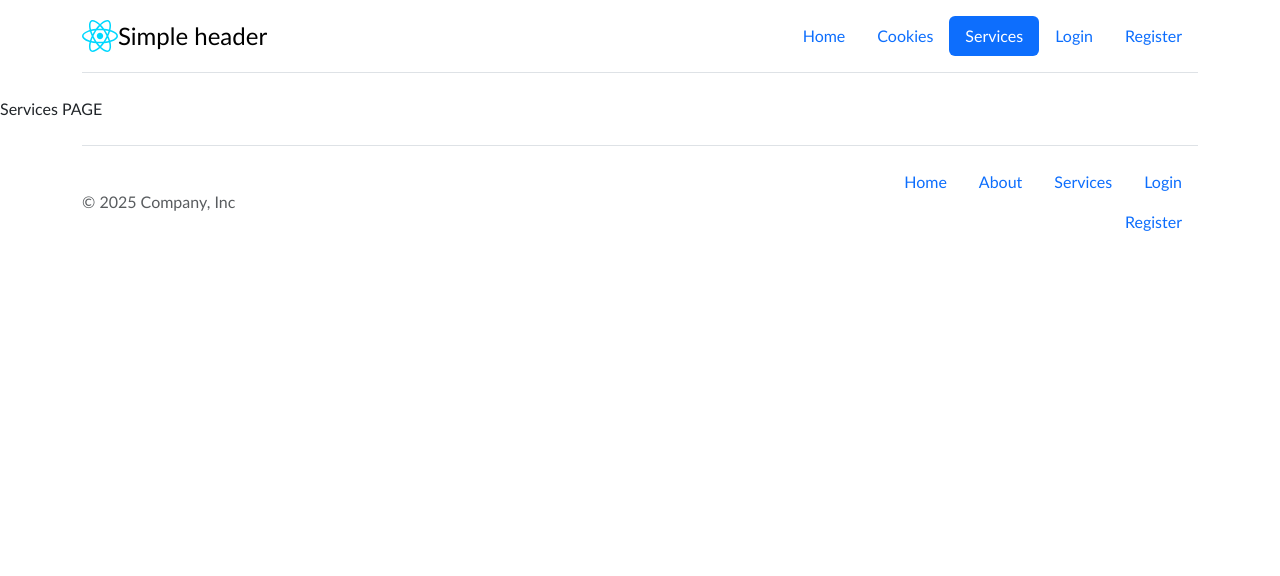
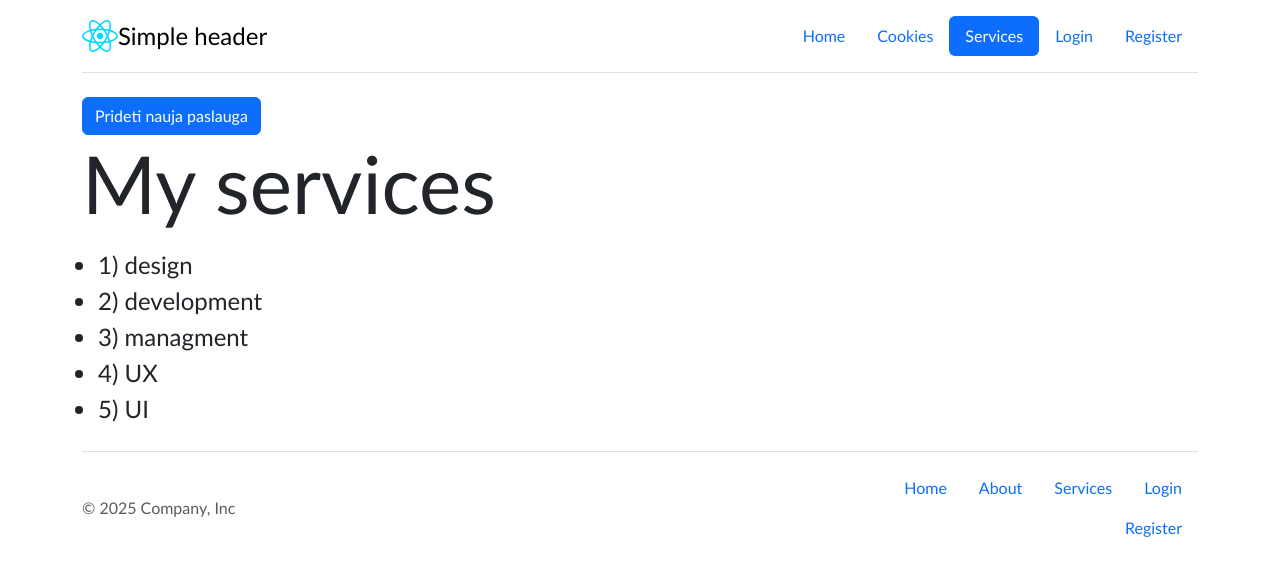
Before and after one commit to KetleriusLinas/55-grupe-react, a React (Vite) app: page /Services in a window 1280 px wide. Shown: the top 576 px of the page. Built offline with nearby package versions, Linux system fonts and the light colour scheme.

Commit message:
service list

```diff
--- /dev/null
+++ b/src/components/services/ServicesList.jsx
@@ -0,0 +1,10 @@
+export function ServicesList({ services }) {
+    return (
+        <div>
+            <h1 className="display-1">My services</h1>
+            <ul className="ms-3 mt-3">
+                {services.map(service => <li key={service.id} className="fs-4">{service.id}) {service.value}</li>)}
+            </ul>
+        </div>
+    );
+}
--- a/src/pages/Services.jsx
+++ b/src/pages/Services.jsx
@@ -1,10 +1,43 @@
+import { useState } from "react";
+import { ServicesList } from "../components/services/ServicesList";
+
+
 
 export function Services() {
+    const [id, setId] = useState(6);
+    const [list, setList] = useState([
+        { id: 1, value: 'design' },
+        { id: 2, value: 'development' },
+        { id: 3, value: 'managment' },
+        { id: 4, value: 'UX' },
+        { id: 5, value: 'UI' },
+    ]);
+
+    // const list = ['design', 'development', 'managment', 'UX', 'UI' ]
+
+
+    // function handleClick() {
+    //     setList(currentList => currentList.concat(
+    //         { id: id, value: 'asdsadsadas' },
+    //     ));
+    //     setId(n => n + 1)
+    // }
+    function handleClick() {
+        setList(currentList => [...currentList, { id: id, value: 'asdsadsadas' }]);
+        setId(n => n + 1)
+    }
+
     return (
-        <>
             <main>
-                Services PAGE
+                <div className="container">
+                    <div className="row">
+                        <div className="col-12">
+                            <button onClick={handleClick} className="btn btn-primary">Prideti nauja paslauga</button>
+                            <ServicesList services={list} />
+
+                        </div>
+                    </div>
+                </div>
             </main>
-        </>
     );
 }
```
